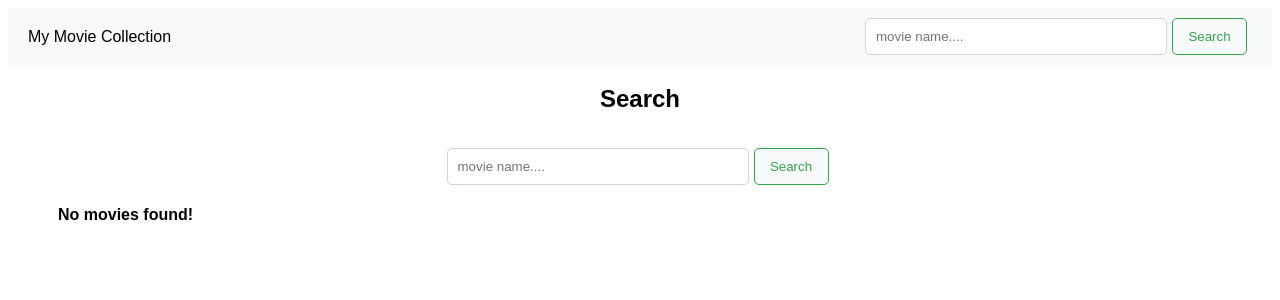
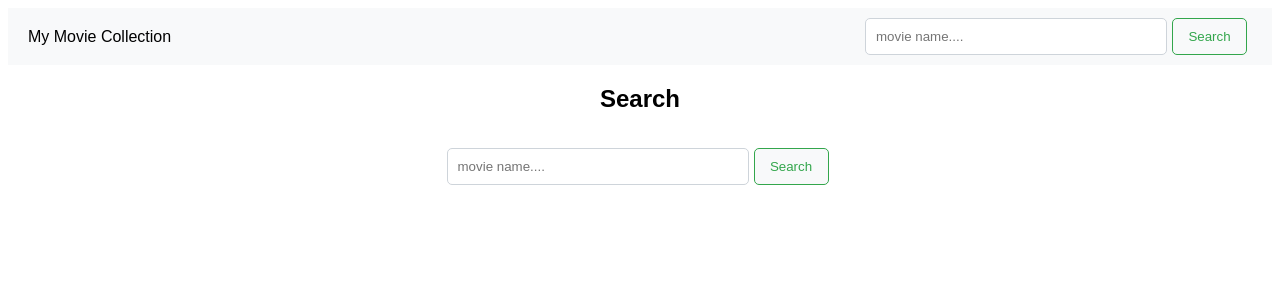
Before and after one commit to RadostinKirov/MoviesLibrary, a React (Create React App) app: page /search in a window 1280 px wide. Shown: the top 300 px of the page. Built offline with nearby package versions, Linux system fonts and the light colour scheme.

Commit message:
"No movies Found" message adjustments
as default now it is set []. If no matches found  the value is set to ['empty']

```diff
--- a/src/App.js
+++ b/src/App.js
@@ -13,8 +13,8 @@ function App() {
   const [favorites, setToFavorites] = useState([]);
 
   const addAllMoviesInfo = (info) => {
-    info.map(x => { x.show.userRating = 0; x.show.comment = '' })
-    setAllMovies(info);
+
+    setAllMovies(info)
   }
 
   const changeFavorites = (info, change) => {
@@ -46,7 +46,6 @@ function App() {
       }}>
         <Header />
         <main>
-
           <Routes>
             <Route path="/" element={<Home />} />
             <Route path="search" element={<SearchPage />} />
--- a/src/components/Header/Header.js
+++ b/src/components/Header/Header.js
@@ -1,5 +1,6 @@
 import SearchBar from "../SharedComponents/SearchBar";
 import { Link } from "react-router-dom";
+
 
 const Header = () => {
 
--- a/src/components/Home/Favorites.js
+++ b/src/components/Home/Favorites.js
@@ -1,5 +1,4 @@
 import { useContext } from "react";
-import { Link } from "react-router-dom";
 import MovieContext from "../../context/movieContext";
 import MoviePoster from "./MoviePoster";
 
--- a/src/components/Search/SearchPage.js
+++ b/src/components/Search/SearchPage.js
@@ -1,24 +1,30 @@
 import MovieCard from "../SharedComponents/MovieCard";
 import SearchBar from "../SharedComponents/SearchBar";
 import MovieContext from "../../context/movieContext";
-import { useContext } from "react";
+import { useContext, useEffect, useState } from "react";
 
 const SearchPage = () => {
- const  { allMovies } = useContext(MovieContext);
+  const { allMovies } = useContext(MovieContext);
 
+  const mainRender = () => {
+
+    if (allMovies.length === 0) {
+      return '';
+    } else if (allMovies[0] == 'empty') {
+      return <h4 className='no-movies-found'>No movies found!</h4>;
+    } else {
+      return allMovies.map(x => <MovieCard key={x.show.id} movieInfo={x.show} />);
+    }
+
+
+  }
 
   return (
     <section className="search-page">
       <h2>Search</h2>
       <SearchBar />
       <div className="movies-list">
-        {
-          allMovies.length > 0
-            ? allMovies.map(x => <MovieCard key={x.show.id} movieInfo={x.show} />)
-            : <h4 className='no-movies-found'>No movies found!</h4>
-        }
-
-
+        {mainRender()}
       </div>
     </section>
 
--- a/src/components/SharedComponents/SearchBar.js
+++ b/src/components/SharedComponents/SearchBar.js
@@ -9,7 +9,6 @@ const SearchBar = () => {
     const navigate = useNavigate();
     const [searchInput, setSearchInput] = useState('')
 
-
     const onSubmitHandler = (e) => {
         e.preventDefault();
         navigate('/search');
@@ -18,8 +17,13 @@ const SearchBar = () => {
 
         getSearchedResults(searchedInput)
             .then(res => {
-                addAllMoviesInfo(res);
+                if (res.length == 0) {
+                    addAllMoviesInfo(['empty']);
+                } else {
+                    addAllMoviesInfo(res);
+                }
                 setSearchInput('');
+                console.log(res);
             })
             .catch(err => {
                 console.log('Server errpr -> ', err);
```
